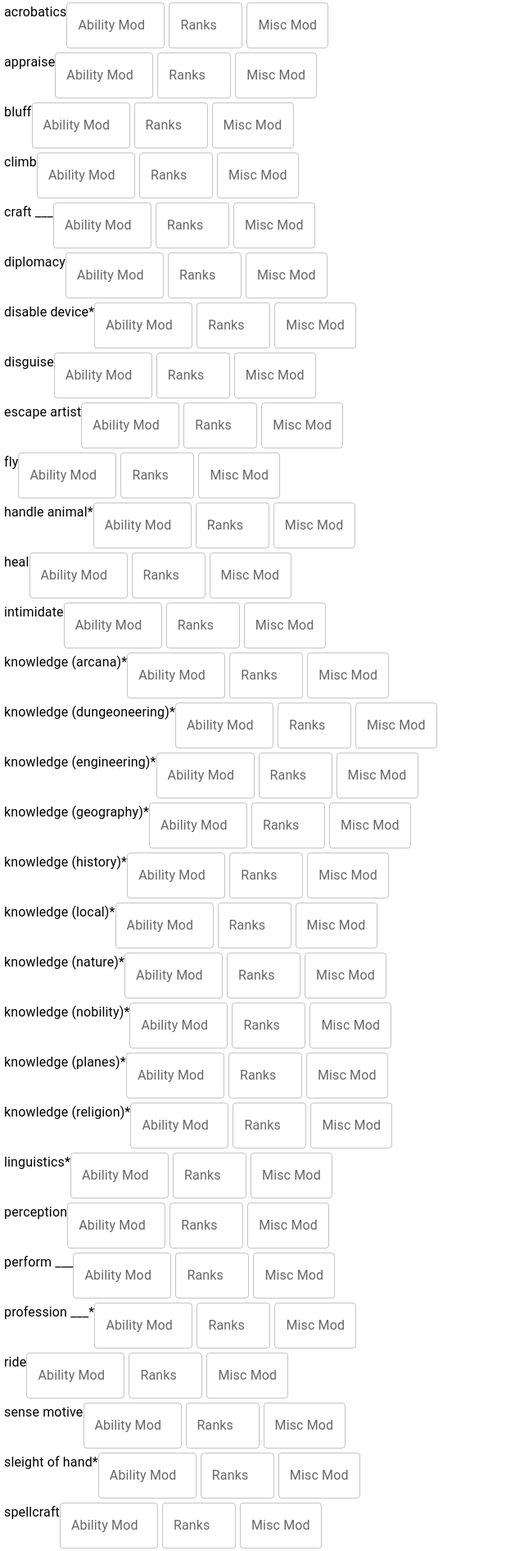
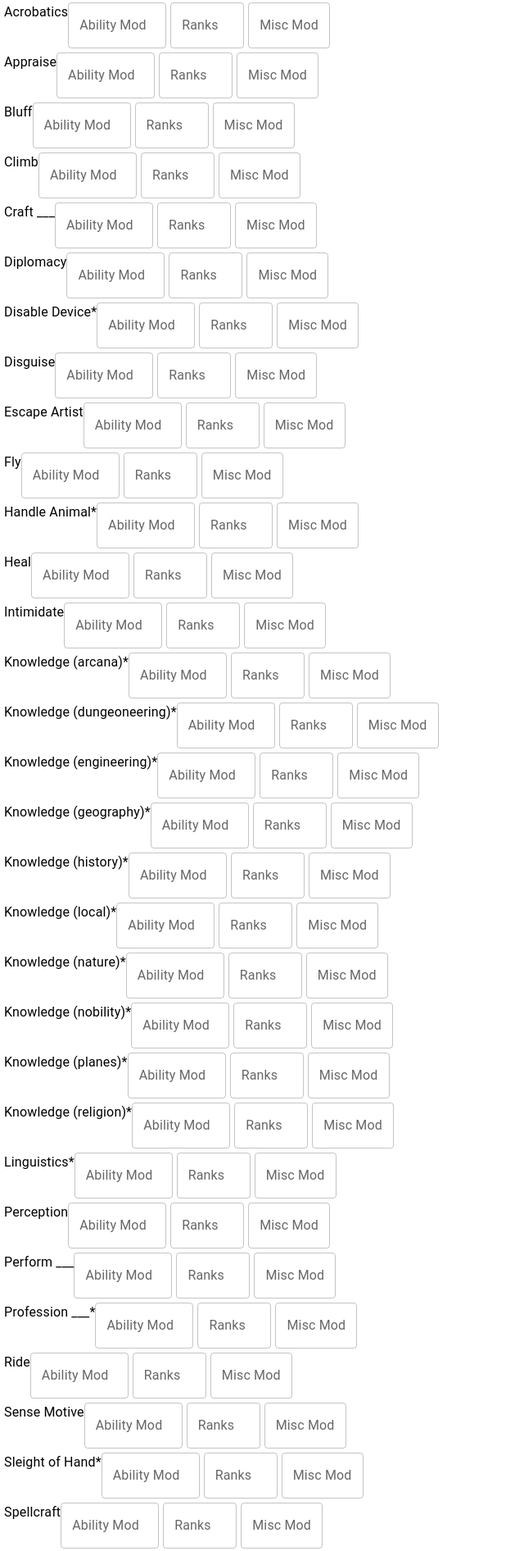
Before and after one commit to zlefler/encounter-helper, a React (Create React App) app: page / in a window 1280 px wide. Shown: the part 580-2472 px from the top of the page at 82% size, without its empty margins (0-640 px from the left). Built offline with nearby package versions, Linux system fonts and the light colour scheme.

Commit message:
reformat skills

```diff
--- a/src/components/Skills.js
+++ b/src/components/Skills.js
@@ -3,41 +3,41 @@ import { Typography } from '@mui/material';
 
 function Skills() {
   const skills = [
-    'acrobatics',
-    'appraise',
-    'bluff',
-    'climb',
-    'craft ___',
-    'diplomacy',
-    'disable device*',
-    'disguise',
-    'escape artist',
-    'fly',
-    'handle animal*',
-    'heal',
-    'intimidate',
-    'knowledge (arcana)*',
-    'knowledge (dungeoneering)*',
-    'knowledge (engineering)*',
-    'knowledge (geography)*',
-    'knowledge (history)*',
-    'knowledge (local)*',
-    'knowledge (nature)*',
-    'knowledge (nobility)*',
-    'knowledge (planes)*',
-    'knowledge (religion)*',
-    'linguistics*',
-    'perception',
-    'perform ___',
-    'profession ___*',
-    'ride',
-    'sense motive',
-    'sleight of hand*',
-    'spellcraft',
-    'stealth',
-    'survival',
-    'swim',
-    'use magic device*',
+    'Acrobatics',
+    'Appraise',
+    'Bluff',
+    'Climb',
+    'Craft ___',
+    'Diplomacy',
+    'Disable Device*',
+    'Disguise',
+    'Escape Artist',
+    'Fly',
+    'Handle Animal*',
+    'Heal',
+    'Intimidate',
+    'Knowledge (arcana)*',
+    'Knowledge (dungeoneering)*',
+    'Knowledge (engineering)*',
+    'Knowledge (geography)*',
+    'Knowledge (history)*',
+    'Knowledge (local)*',
+    'Knowledge (nature)*',
+    'Knowledge (nobility)*',
+    'Knowledge (planes)*',
+    'Knowledge (religion)*',
+    'Linguistics*',
+    'Perception',
+    'Perform ___',
+    'Profession ___*',
+    'Ride',
+    'Sense Motive',
+    'Sleight of Hand*',
+    'Spellcraft',
+    'Stealth',
+    'Survival',
+    'Swim',
+    'Use Magic Device*',
   ];
 
   return (
```
